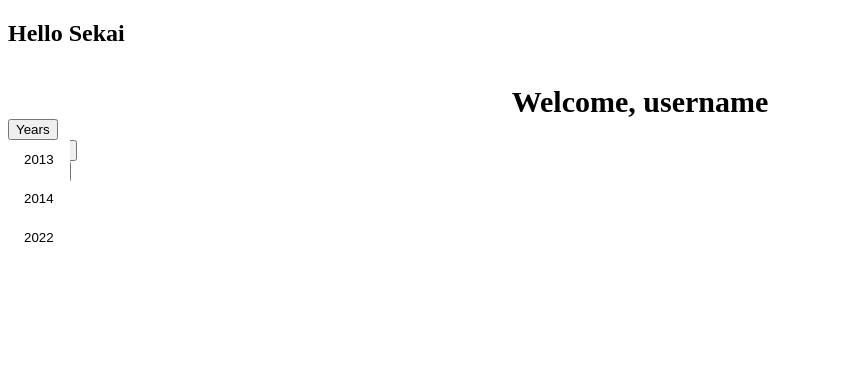
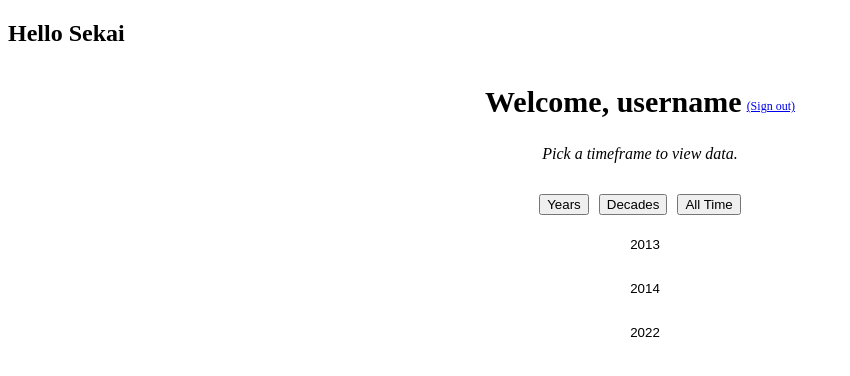
Before and after one commit to pr1vatestaticfinal/MALStatsViewer, a plain HTML site: page stats.html in a window 1280 px wide. Both pictures are taken after a click on the button "Years". Shown: the whole page, without its empty margins (0-850 px from the left). Drawn offline with Linux system fonts and the light colour scheme.

Commit message:
centered buttons and made them work, added sign out button

```diff
--- a/stats.html
+++ b/stats.html
@@ -14,16 +14,25 @@
 
         <br />
 
-        <div class="welcome"></div>
+        <div class="heading">
+            <div class="welcome"></div>
+            <div class="signout">
+                <a href="/">(Sign out)</a>
+            </div>
+        </div>
 
-        <div class="timeContainer">
+        <div class="info">
+            <p>Pick a timeframe to view data.</p>
+        </div>
+
+        <div id="timeContainer">
             <!-- Years button -->
             <button class="years-button" id="years-toggle">Years</button>
-            <div class="years-content" id="years-choices"></div>
+            <div class="dropdown-content" id="years-choices"></div>
 
             <!-- Decades button -->
             <button class="decades-button" id="decades-toggle">Decades</button>
-            <div class="decades-content" id="decades-choices"></div>
+            <div class="dropdown-content" id="decades-choices"></div>
 
             <!-- All time button-->
             <button class="alltime-button" id="alltime-toggle">All Time</button>
--- a/stats.js
+++ b/stats.js
@@ -5,18 +5,20 @@ const years = [2013, 2014, 2022];
 //when username is received, text is shown
 if (username == "username") {
     const welcome = document.querySelector(".welcome");
-    welcome.style.display = "block";
     welcome.textContent = "Welcome, " + username;
 }
 
 if (decades != null) {
-    document.getElementById("decades-toggle")
     const dropdown = document.getElementById("decades-choices");
     dropdown.innerHTML = "";
 
     for (let i = 0; i < decades.length; i++) {
         const button = document.createElement("button");
-        button.onclick = () => someFunction(decades[i]); //PLACEHOLDER FUNCTION FIX WHEN COOKIE DATA IS IMPLEMENTED
+        button.onclick = () => {
+            //someFunction(decades[i]); //PLACEHOLDER FUNCTION FIX WHEN COOKIE DATA IS IMPLEMENTED
+            dropdown.style.display = "none";
+            console.log("you have selected", decades[i]);
+        };
         button.textContent = decades[i] + "'s";
         dropdown.appendChild(button);
     }
@@ -30,20 +32,17 @@ toggleDecades.addEventListener("click", () => {
     decadesContent.style.display = isVisible ? "none" : "block";
 });
 
-document.addEventListener("click", (event) => {
-    if (!event.target.closest(".timeContainer")) {
-        decadesContent.style.display = "none";
-    }
-});
-
 if (years != null) {
-    document.getElementById("years-toggle")
     const dropdown = document.getElementById("years-choices");
     dropdown.innerHTML = "";
 
     for (let i = 0; i < years.length; i++) {
         const button = document.createElement("button");
-        button.onclick = () => someFunction(years[i]); //PLACEHOLDER FUNCTION FIX WHEN COOKIE DATA IS IMPLEMENTED
+        button.onclick = () => {
+            //someFunction(years[i]); //PLACEHOLDER FUNCTION FIX WHEN COOKIE DATA IS IMPLEMENTED
+            dropdown.style.display = "none";
+            console.log("you have selected", years[i]);
+        };
         button.textContent = years[i];
         dropdown.appendChild(button);
     }
@@ -55,10 +54,12 @@ const yearsContent = document.getElementById("years-choices");
 toggleYears.addEventListener("click", () => {
     const isVisible = yearsContent.style.display === "block";
     yearsContent.style.display = isVisible ? "none" : "block";
+    decadesContent.style.display = "none";
 });
 
 document.addEventListener("click", (event) => {
-    if (!event.target.closest(".timeContainer")) {
+    if (!event.target.closest("#timeContainer")) {
         yearsContent.style.display = "none";
+        decadesContent.style.display = "none";
     }
 });
--- a/stats_style.css
+++ b/stats_style.css
@@ -1,25 +1,46 @@
+.heading {
+    display: flex;
+    justify-content: center;
+    align-items: center;
+    text-align: center;
+    flex-direction: row;
+    width: 100%;
+}
+
 .welcome {
-    display: none;
-    text-align: center;
+    display: block;
     font-weight: bold;
     font-size: 30px;
+}
+.signout {
+    margin-left: 5px;
+    margin-top: 10px;
+    font-size: 12px;
+}
+.info {
+    text-align: center;
+    font-style: italic;
+    padding: 10px;
 }
 #timeContainer {
     position: relative;
     display: flex;
+    flex-direction: row;
     justify-content: center;
     align-items: center;
-    height: 100vh;
-    width: 100vw;
 }
-.decades-button {
+button {
     display: flex;
+    text-align: center;
+    margin: 5px;
 }
-.decades-content {
+.dropdown-content {
     display: none;
     position: absolute;
+    top: 100%;
+    z-index: 1000;
 }
-.decades-content button {
+.dropdown-content button {
     display: block;
     background-color: white;
     color: black;
@@ -28,25 +49,6 @@
     text-align: center;
     width: 100%;
 }
-.decades-content button:hover {
+.dropdown-content button:hover {
     background-color: blue;
 }
-.years-button {
-    display: flex;
-}
-.years-content {
-    display: none;
-    position: absolute;
-}
-.years-content button {
-    display: block;
-    background-color: white;
-    color: black;
-    padding: 12px 16px;
-    border: none;
-    text-align: center;
-    width: 100%;
-}
-.years-content button:hover {
-    background-color: blue;
-}
```
